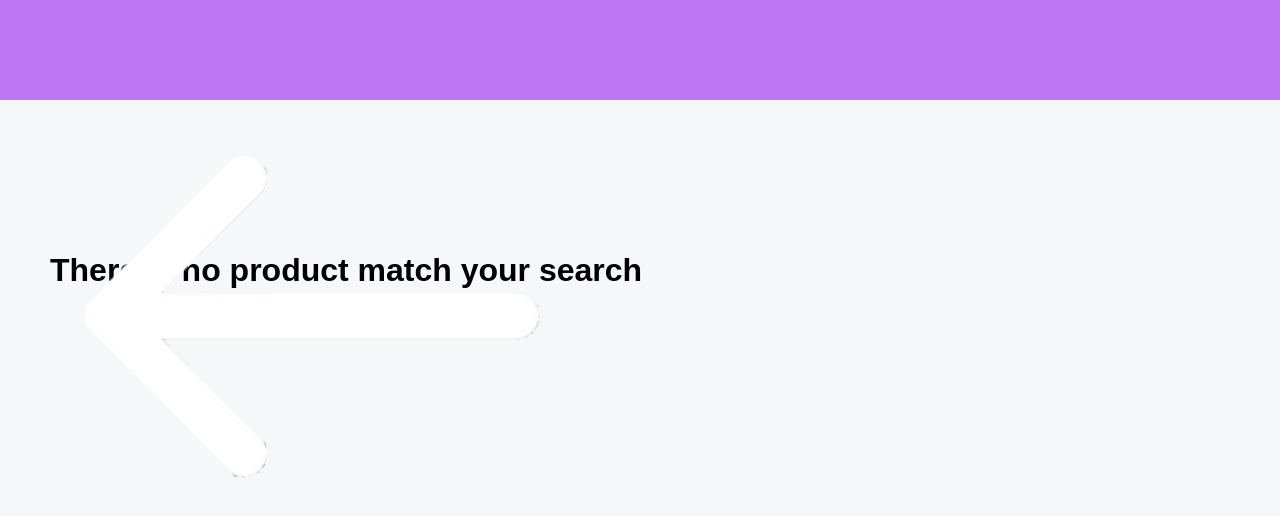
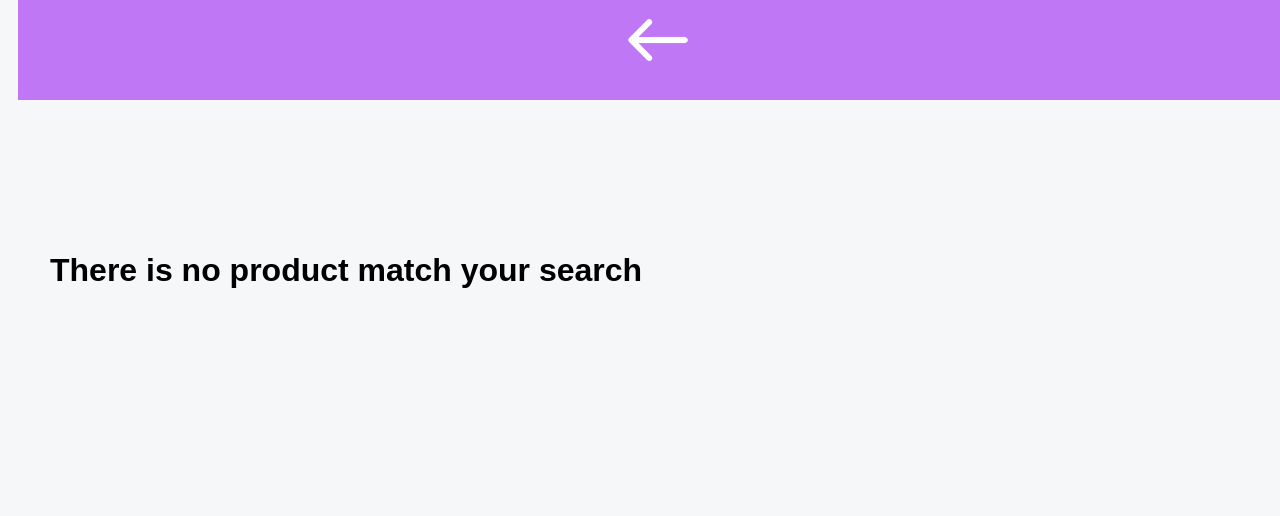
Before and after one commit to LWG13/LWG13-shop, a React (Vite) app: page /search in a window 1280 px wide. Shown: the top 516 px of the page. Built offline with nearby package versions, Linux system fonts and the light colour scheme; a web font is replaced by a local one.

Commit message:
Update searchResult.jsx

```diff
--- a/src/components/searchResult.jsx
+++ b/src/components/searchResult.jsx
@@ -10,9 +10,9 @@ export default function SearchResult() {
   };
   return(
     <div className="searchResult">
-     <div className="grid">
-      <div className="naviDetail">
-        <Link to="/" className="goback" onClick={handleHome}>
+     <div className="grid1">
+      <div className="naviDetail1">
+        <Link to="/" className="goback1" onClick={handleHome}>
         <img src={goback} alt="go back"  />
         </Link>
       </div>
```
